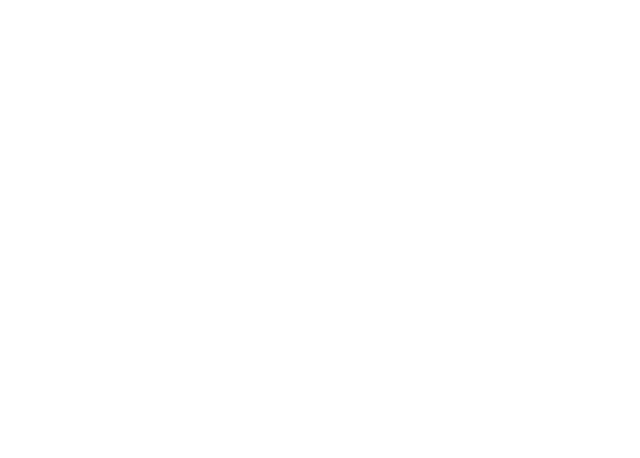
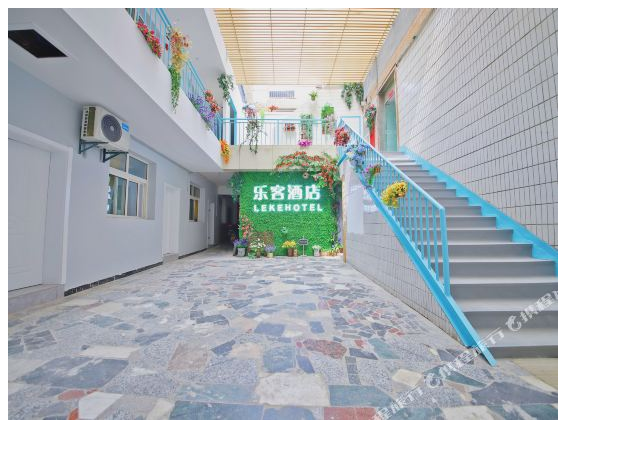
Before and after one commit to asfly/lok, a plain HTML site: page index.html in a window 1280 px wide. Shown: the whole page, without its empty margins (0-640 px from the left). Drawn offline with Linux system fonts and the light colour scheme.

Commit message:
Update index.html

```diff
--- a/index.html
+++ b/index.html
@@ -3,6 +3,6 @@
   <title>乐客酒店欢迎您</title>
 </header>
 <body>
-<img src=""/>
+<img src="./0201q120008nvu9e47DC6_R_550_412.jpg"/>
 </body>
 </html>
```
